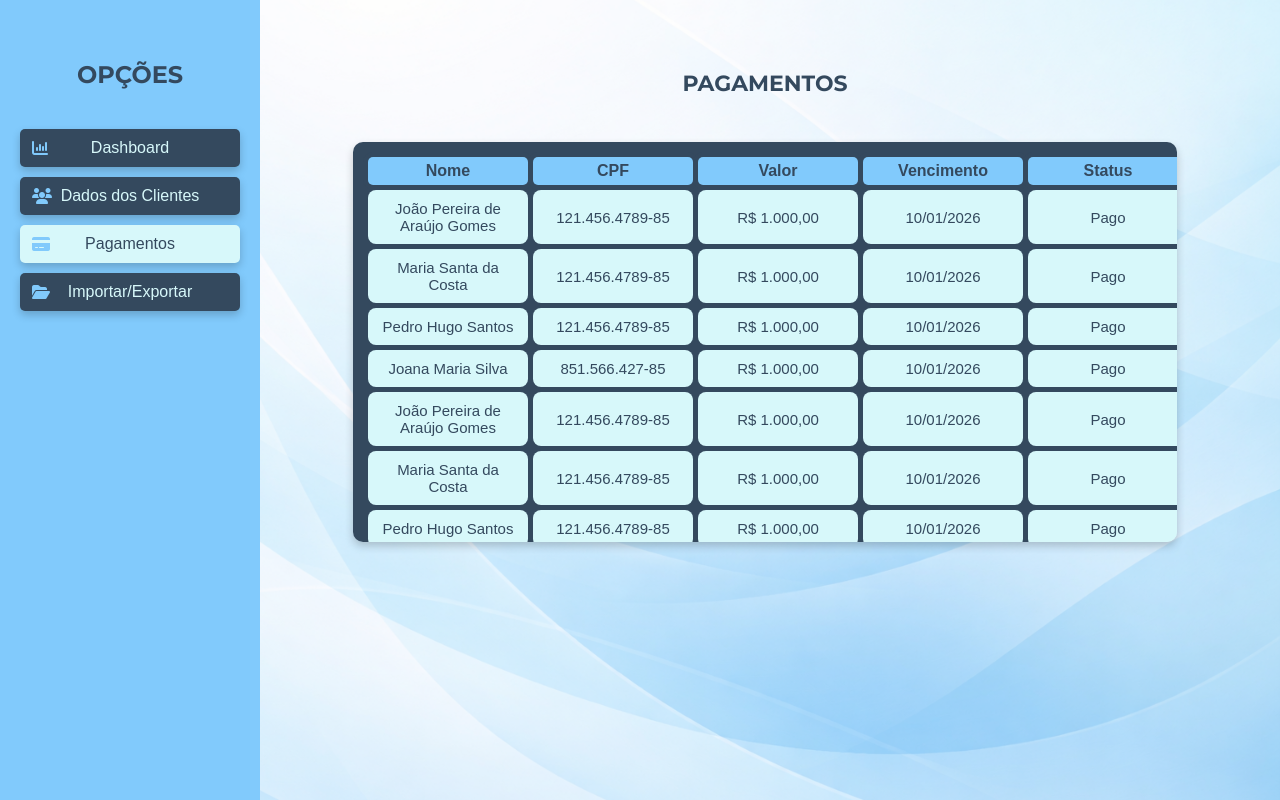
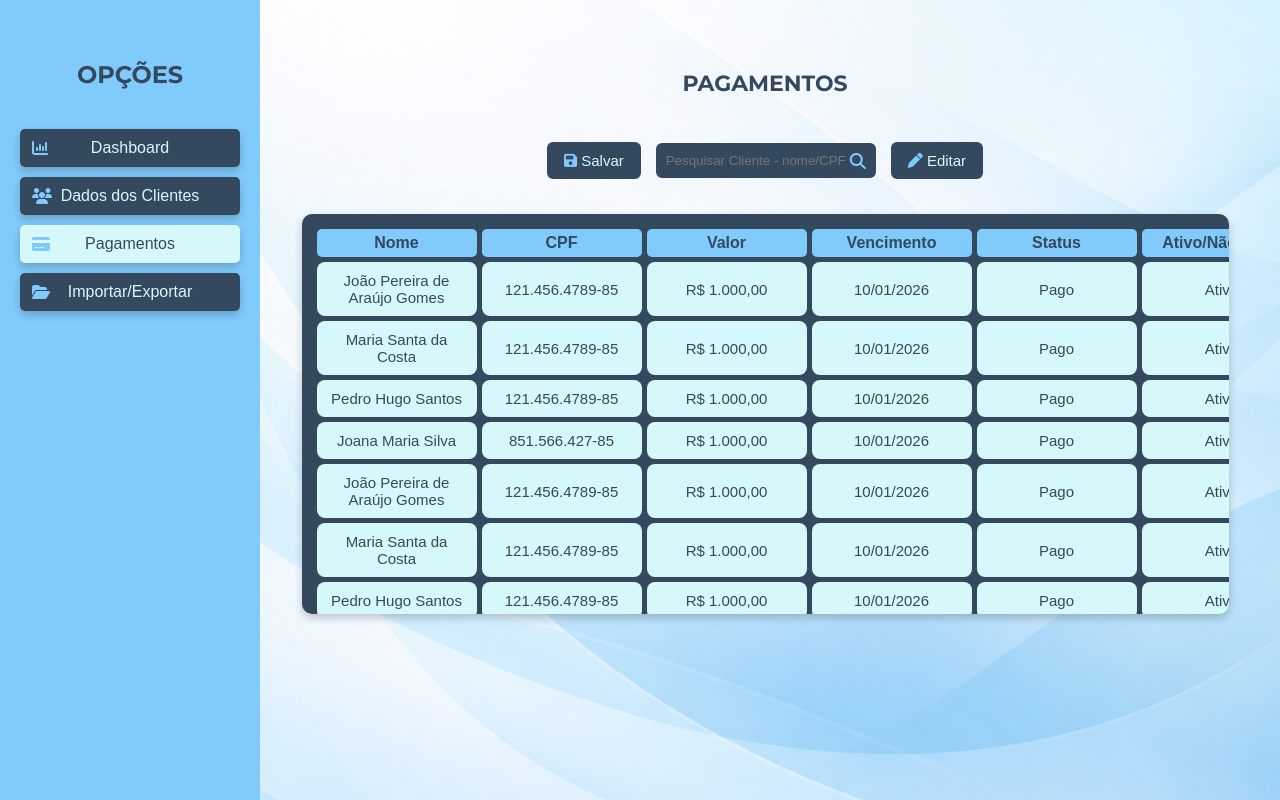
Before and after one commit to SamuelL10Br/Desenvolvimento-de-Sistema-Desktop-para-Controle-de-Clientes-e-Vencimentos, a plain HTML site: page Front-end/HTML/pagamentos.html in a window 1280 px wide. Drawn offline with Linux system fonts and the light colour scheme.

Commit message:
botões da aba pagamentos

```diff
--- a/Front-end/CSS/clientes.css
+++ b/Front-end/CSS/clientes.css
@@ -1,3 +1,4 @@
+
 .barra-acoes{
     display: flex;
     gap: 15px;
@@ -6,6 +7,7 @@
     margin-top: 15px;
 }
 
+/* Estilização do corpo dos botões*/
 .btn{
     background-color: #34495e;
     color: rgb(215, 248, 250);
@@ -17,6 +19,17 @@
     font-size: 15px;
 }
 
+.btn:hover{
+    background-color: rgb(215, 248, 250);
+    color: #34495e;
+    border: 2px solid #34495e;
+}
+
+.btn i{
+    color:#81cafc;
+}
+
+/* Estilização do corpo da pesquisa*/
 .pesquisa{
     background-color: #34495e;
     color: rgb(215, 248, 250);
@@ -31,15 +44,6 @@
     transition: 0.3s;
 }
 
-.btn:hover{
-    background-color: rgb(215, 248, 250);
-    color: #34495e;
-    border: 2px solid #34495e;
-}
-
-.btn i{
-    color:#81cafc;
-}
 
 .pesquisa:hover{
     background-color: rgb(215, 248, 250);
--- a/Front-end/CSS/dashboard.css
+++ b/Front-end/CSS/dashboard.css
@@ -1,3 +1,4 @@
+/* Estilização do corpo da página */
 body{
     background-color: rgb(215, 248, 250);
     background: url('../Imagens/fundo5.png');
@@ -35,7 +36,7 @@ body{
     background-color: #81cafc;
 }
 
-
+/* Estilização da barra lateral */
 .opcoes{
     width:220px;
     height:100vh;
@@ -53,6 +54,7 @@ body{
     text-align: center;
 }
 
+/* Estilização dos links inativos */
 .nao-ativo{
     display:flex;
     color: rgb(215, 248, 250);
@@ -77,6 +79,7 @@ body{
     color:#81cafc;
 }
 
+/* Estilização dos links ativos */
 .menu-ativo{
     display:flex;
     color: #34495e;
@@ -111,6 +114,7 @@ body{
     background-color: #34495e;
 }
 
+/* Estilização do conteúdo da página */
 .conteudo{
     margin-left: 250px; /* espaço da barra lateral */
     display: flex;
@@ -119,6 +123,7 @@ body{
     padding-top: 40px;
     margin-bottom: 20px;
 }
+
 .titulo{
     font-family: 'Montserrat', sans-serif;
     margin: 0;
@@ -130,6 +135,7 @@ body{
     margin-top: 0px;
 }
 
+/* Estilização dos cartões de informações resumidas */
 .cards{
     display: flex;
     gap: 25px;
@@ -161,6 +167,7 @@ body{
     margin-top: 0px;
 }
 
+/* Estilização da tabela de clientes */
 .tabela-clientes{
     background: #34495e;
     padding: 10px;
@@ -168,7 +175,7 @@ body{
     margin-top: 15px;
     margin-bottom: 20px;
     width: fit-content;
-    max-width: 80%;
+    max-width: 90%;
     border-collapse: separate;
     border-spacing: 5px;
     display: block;
--- a/Front-end/CSS/pagamentos.css
+++ b/Front-end/CSS/pagamentos.css
@@ -1,3 +1,4 @@
+/* Estilização da barra lateral */
 body{
     background-color: rgb(215, 248, 250);
     margin:0;
@@ -16,6 +17,7 @@ body{
     text-align: center;
 }
 
+/* Estilização dos links inativos */
 .nao-ativo{
     display:block;
     color: rgb(215, 248, 250);
@@ -28,6 +30,7 @@ body{
     transition: 0.3s;
 }
 
+/* Estilização do link ativo */
 .menu-ativo{
     display:block;
     color: #34495e;
--- a/Front-end/HTML/pagamentos.html
+++ b/Front-end/HTML/pagamentos.html
@@ -6,6 +6,7 @@
   <title>Dashboard</title>
   <link rel="stylesheet" href="../CSS/pagamentos.css">
   <link rel="stylesheet" href="../CSS/dashboard.css">
+  <link rel="stylesheet" href="../CSS/clientes.css">
   <link rel="preconnect" href="https://fonts.googleapis.com">
   <link rel="preconnect" href="https://fonts.gstatic.com" crossorigin>
   <link href="https://fonts.googleapis.com/css2?family=Montserrat:wght@700&display=swap" rel="stylesheet">
@@ -32,7 +33,25 @@
   </div>
 
   <div class="conteudo">
-  <h2 class="titulo">PAGAMENTOS</h2>
+
+    <h2 class="titulo">PAGAMENTOS</h2>
+
+  <div class="barra-acoes">
+
+    <button class="btn">
+    <i class="fa-solid fa-floppy-disk"></i> Salvar
+    </button>
+
+    <div class="campo-pesquisa">
+    <input type="text" class="pesquisa" placeholder="Pesquisar Cliente - nome/CPF">
+    <i class="fa-solid fa-magnifying-glass"></i>
+    </div>
+
+    <button class="btn">
+    <i class="fa-solid fa-pen"></i> Editar
+    </button>
+
+  </div>
 
   <table class="tabela-clientes">
     <thead>
```
Also changed, not shown: Front-end/HTML/clientes.html (+5 -9 lines).
